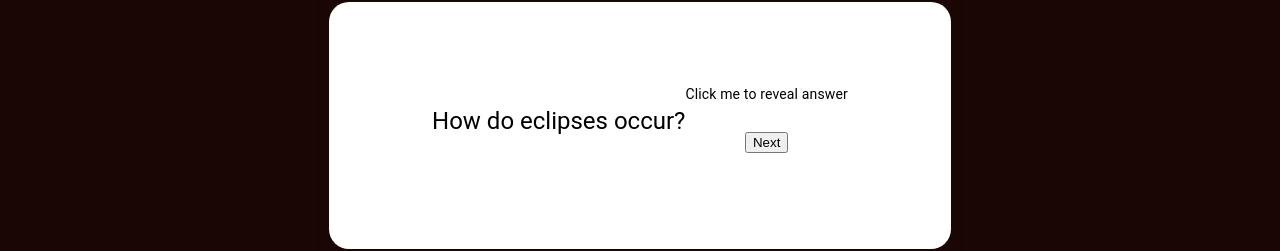
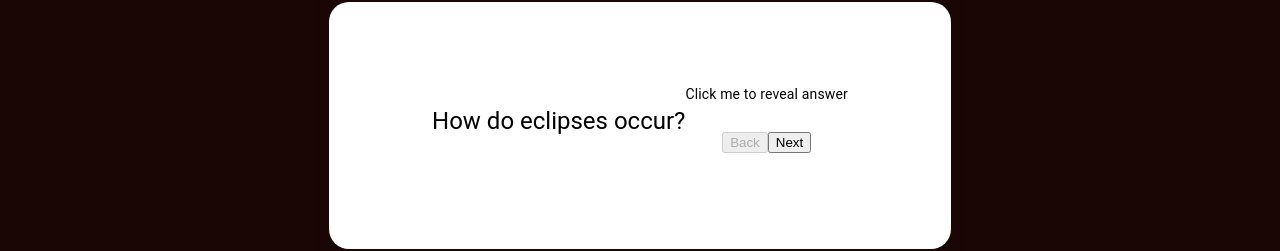
Before and after one commit to AlissonRoss/eclipse-NASA-challenge-2023, a React (Create React App) app: page / in a window 1280 px wide. Shown: the part 1435-1686 px from the top of the page. Built offline with nearby package versions, Linux system fonts and the light colour scheme.

Commit message:
Implemented back button

```diff
--- a/src/Components/Body/index.js
+++ b/src/Components/Body/index.js
@@ -20,6 +20,15 @@ export default function InteractiveLearning() {
         }
     };
 
+    const handlePreviousQuestion = () => {
+        if (questionIndex > 0) {
+            // decrement the question index to move to the previous question
+            setQuestionIndex(questionIndex - 1);
+            // clear the user's answer for next question
+            setShowAnswer(false);
+        }
+    };
+
     const currentQuestion = itemData[questionIndex];
     const currentAnswer = showAnswer ? currentQuestion.answer : 'Click me to reveal answer';
 
@@ -29,6 +38,7 @@ export default function InteractiveLearning() {
     };
 
     const isLastQuestion = questionIndex === itemData.length - 1;
+    const isFirstQuestion = questionIndex === 0;
 
     return (
         <div className="App-body">
@@ -42,6 +52,12 @@ export default function InteractiveLearning() {
                         <Typography variant="body2" onClick={handleToggleAnswer}>
                             {currentAnswer}
                         </Typography>
+                        <div>
+                            {isFirstQuestion ? (
+                                <button disabled>Back</button>
+                            ) : (
+                                <button onClick={handlePreviousQuestion}>Back</button>
+                            )}
                         {isLastQuestion ? (
                             <button>
                                 <a href='https://science.nasa.gov/eclipses/'>That's it! Click to learn more!</a>
@@ -49,6 +65,7 @@ export default function InteractiveLearning() {
                         ) : (
                             <button onClick={handleNextQuestion}>Next</button>
                         )}
+                        </div>
                     </div>
                 </CardContent>
             </Card>
```
